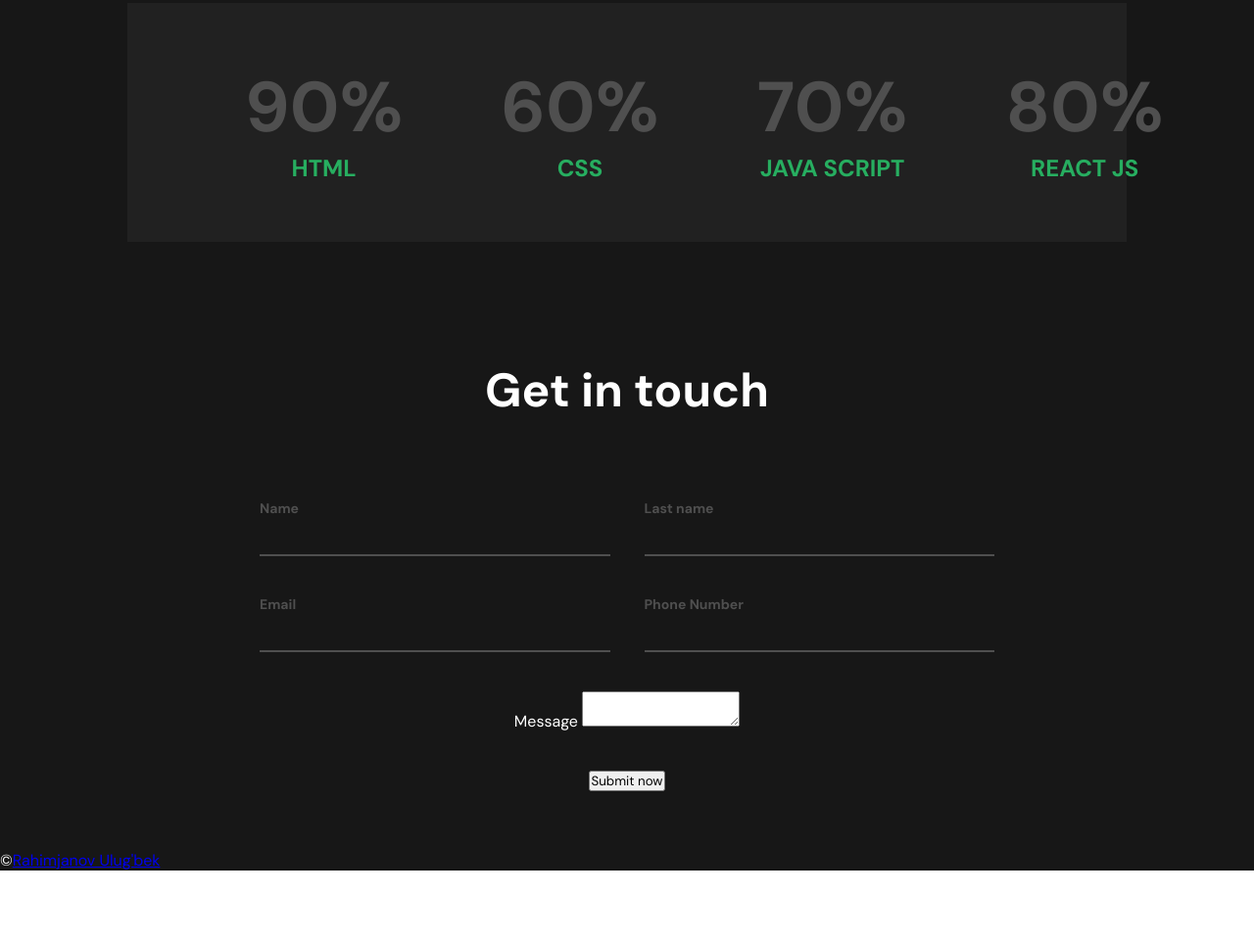
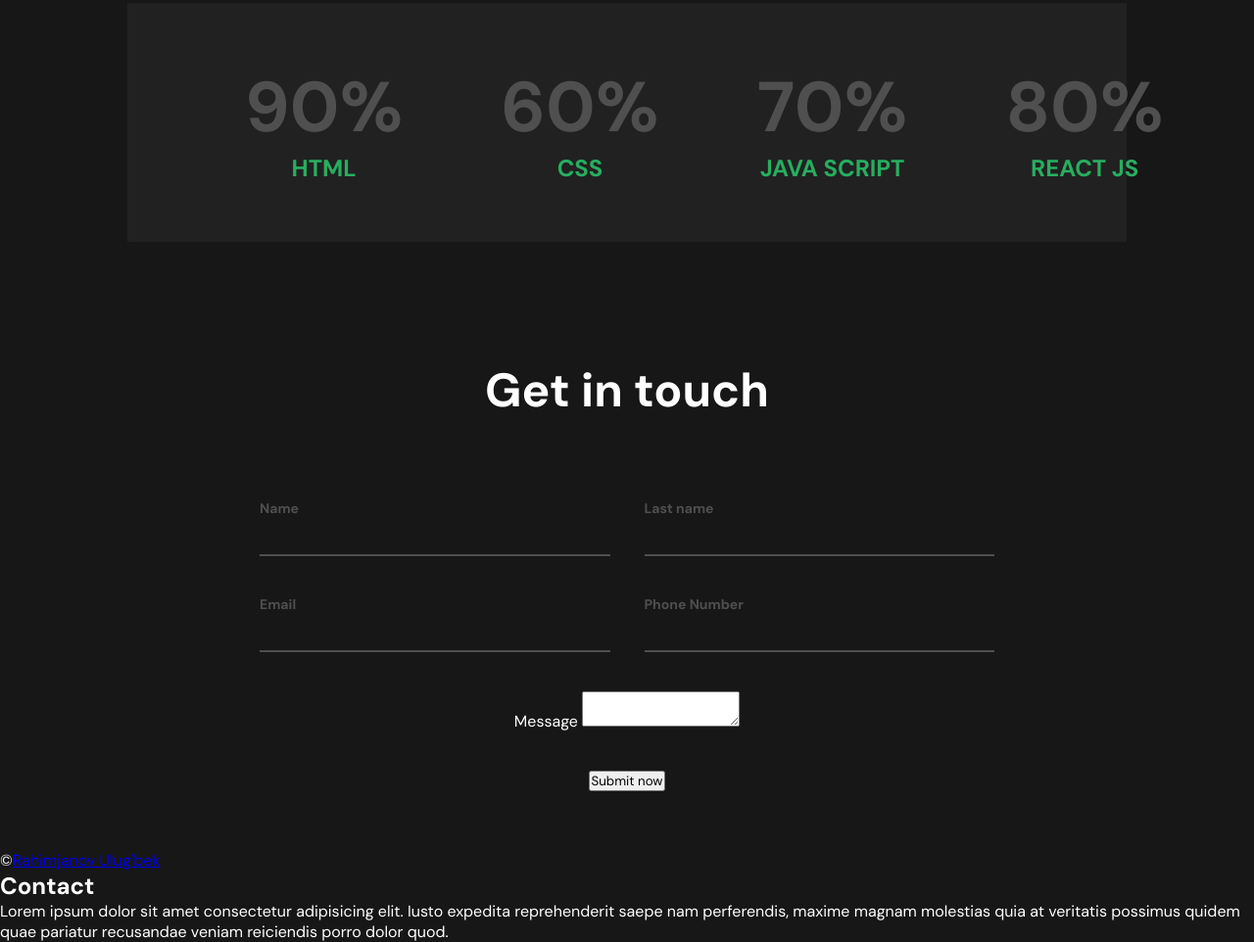
Before and after one commit to rahimjanov/margin, a plain HTML site: page index.html in a window 1280 px wide. Shown: the part 1846-2808 px from the top of the page at 98% size. Before the commit the page ends 2735 px from the top, so only its background shows below. Drawn offline with Linux system fonts and the light colour scheme.

Commit message:
contact tugadi

```diff
--- a/index.html
+++ b/index.html
@@ -209,6 +209,10 @@
         <footer>
             <p>&copy;<a href="#">Rahimjanov Ulug'bek</a></p>
         </footer>
+        <section>
+            <h1>Contact</h1>
+            <p>Lorem ipsum dolor sit amet consectetur adipisicing elit. Iusto expedita reprehenderit saepe nam perferendis, maxime magnam molestias quia at veritatis possimus quidem quae pariatur recusandae veniam reiciendis porro dolor quod.</p>
+        </section>
         <!-- footer end-->
 
     </div>
```
